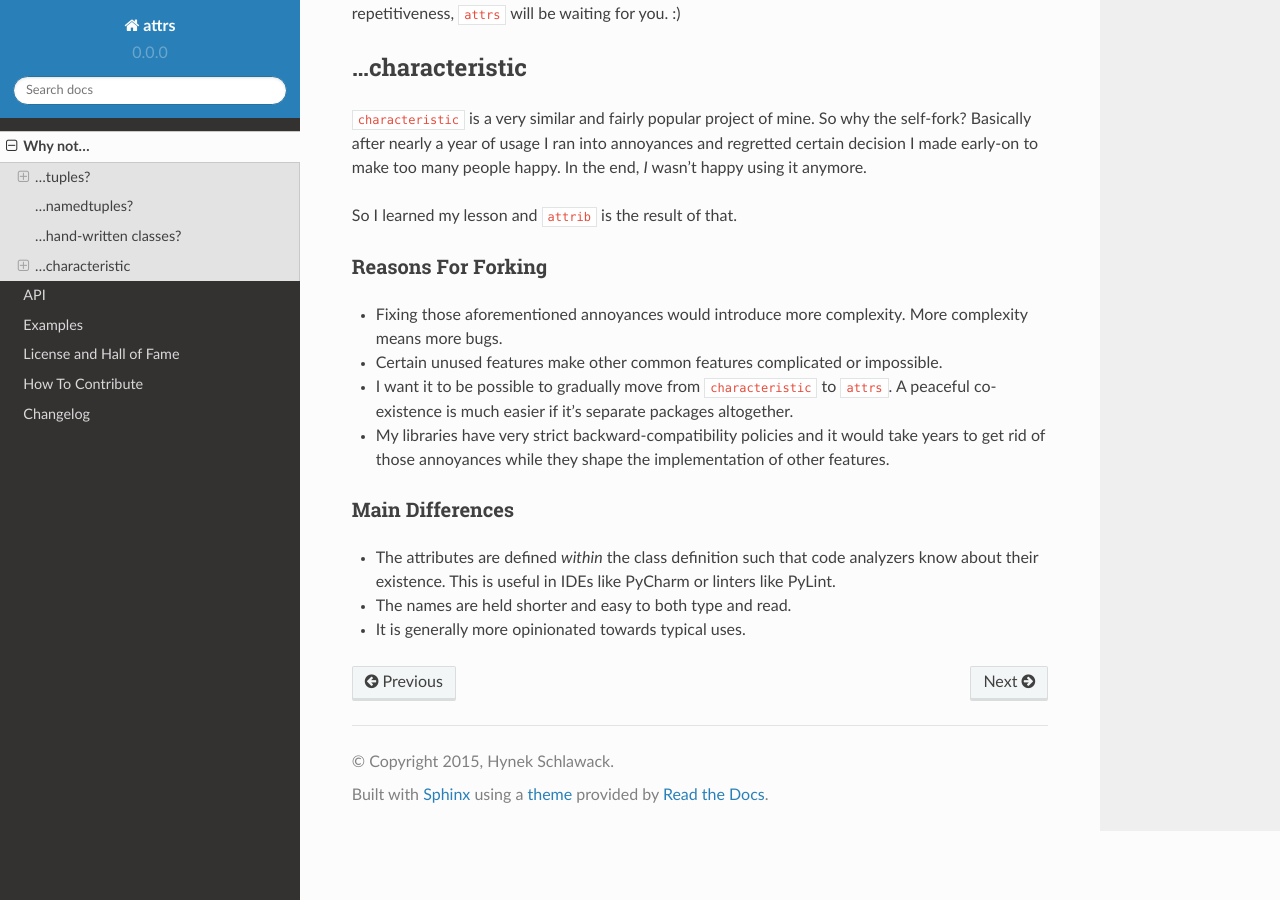
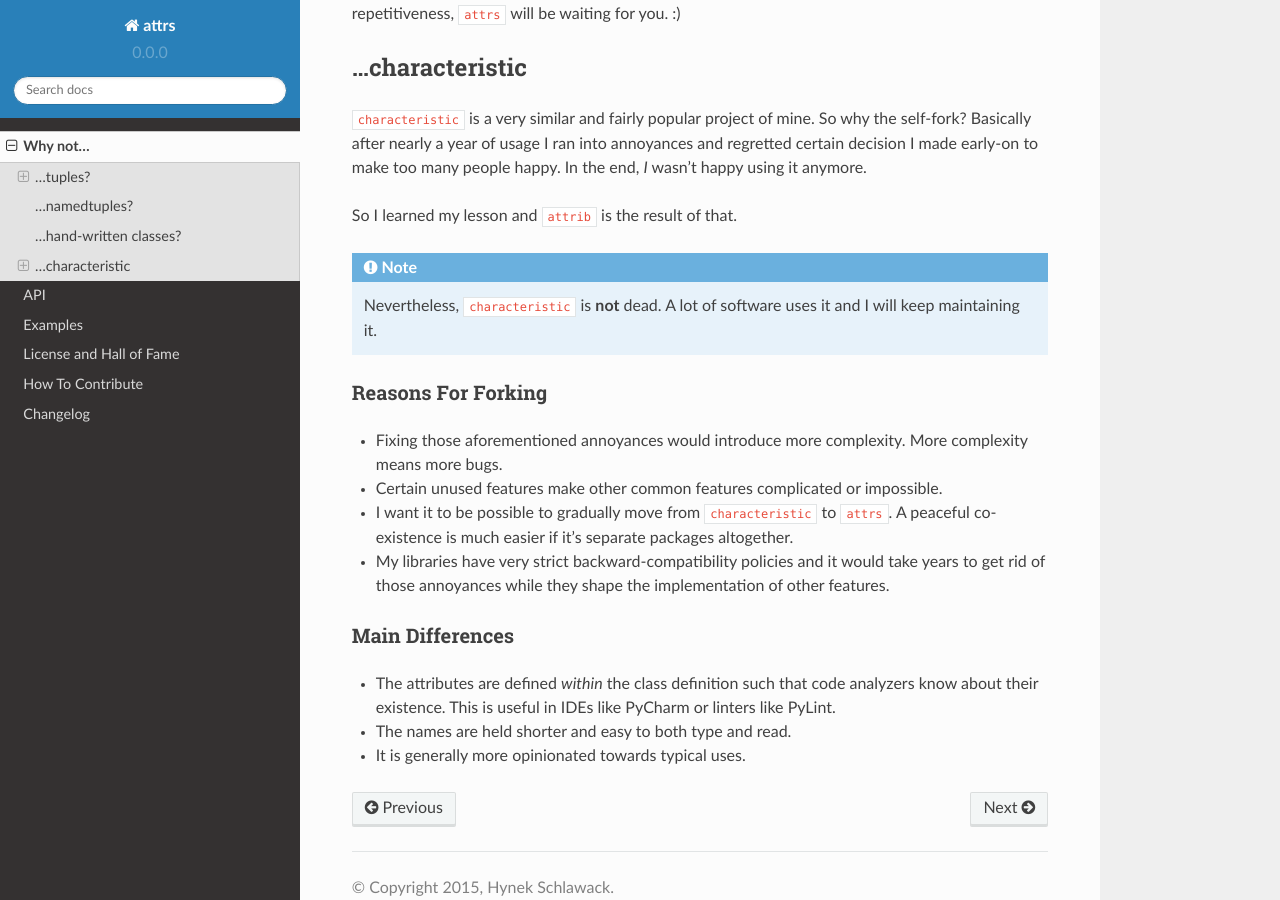
Before and after one commit to python-attrs/attrs, a Sphinx documentation site: the page built from docs/why.rst, in a window 1280 px wide and 900 px high, scrolled down 3402 px. Built offline with Sphinx 7.4.7 and the Read the Docs theme 2.0.0, drawn with Linux system fonts in a browser that asks for light colours.

Commit message:
Nobody intends to stop maintaining characteristic

```diff
--- a/docs/why.rst
+++ b/docs/why.rst
@@ -188,6 +188,10 @@ In the end, *I* wasn't happy using it anymore.
 
 So I learned my lesson and ``attrib`` is the result of that.
 
+.. note::
+   Nevertheless, ``characteristic`` is **not** dead.
+   A lot of software uses it and I will keep maintaining it.
+
 
 Reasons For Forking
 ^^^^^^^^^^^^^^^^^^^
```
